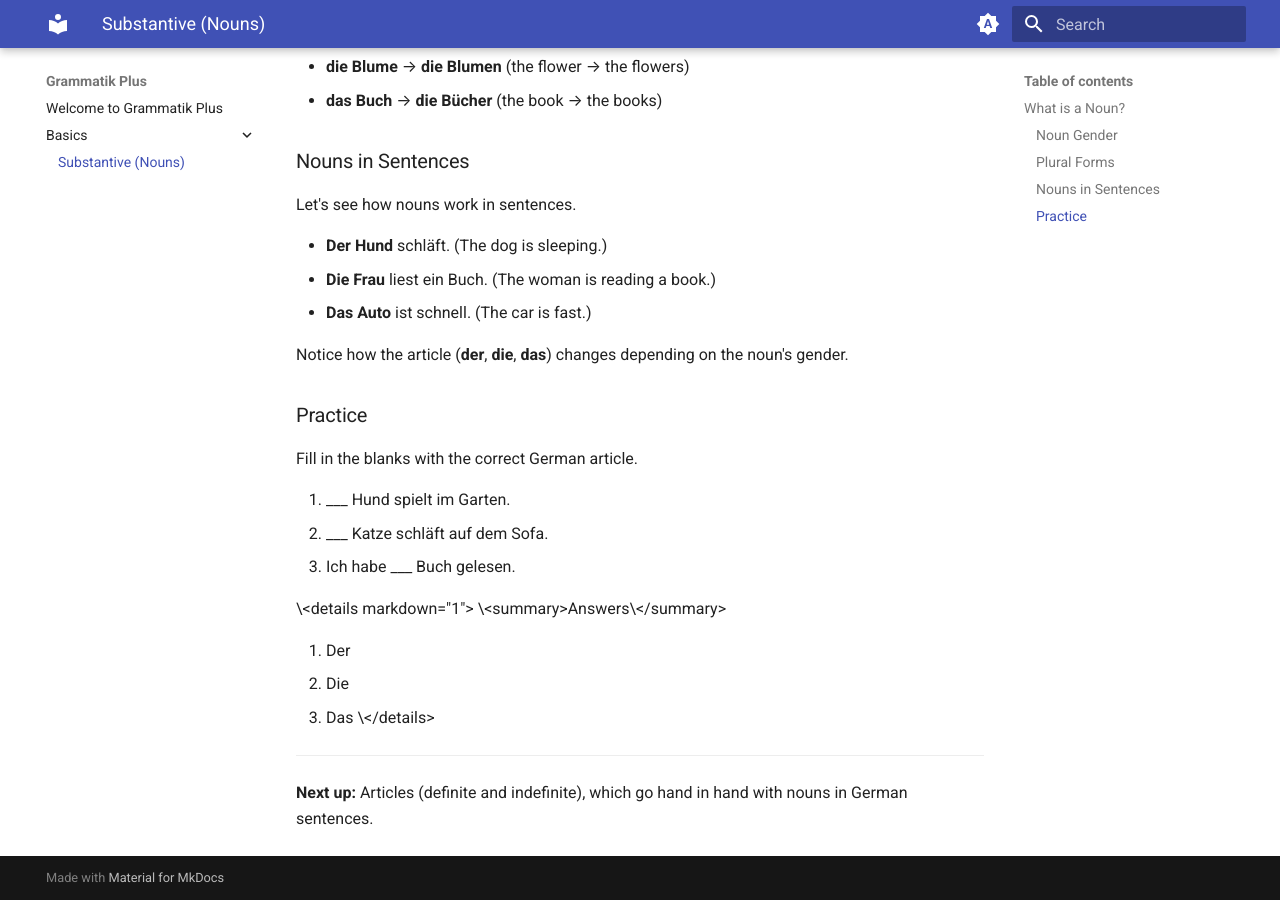
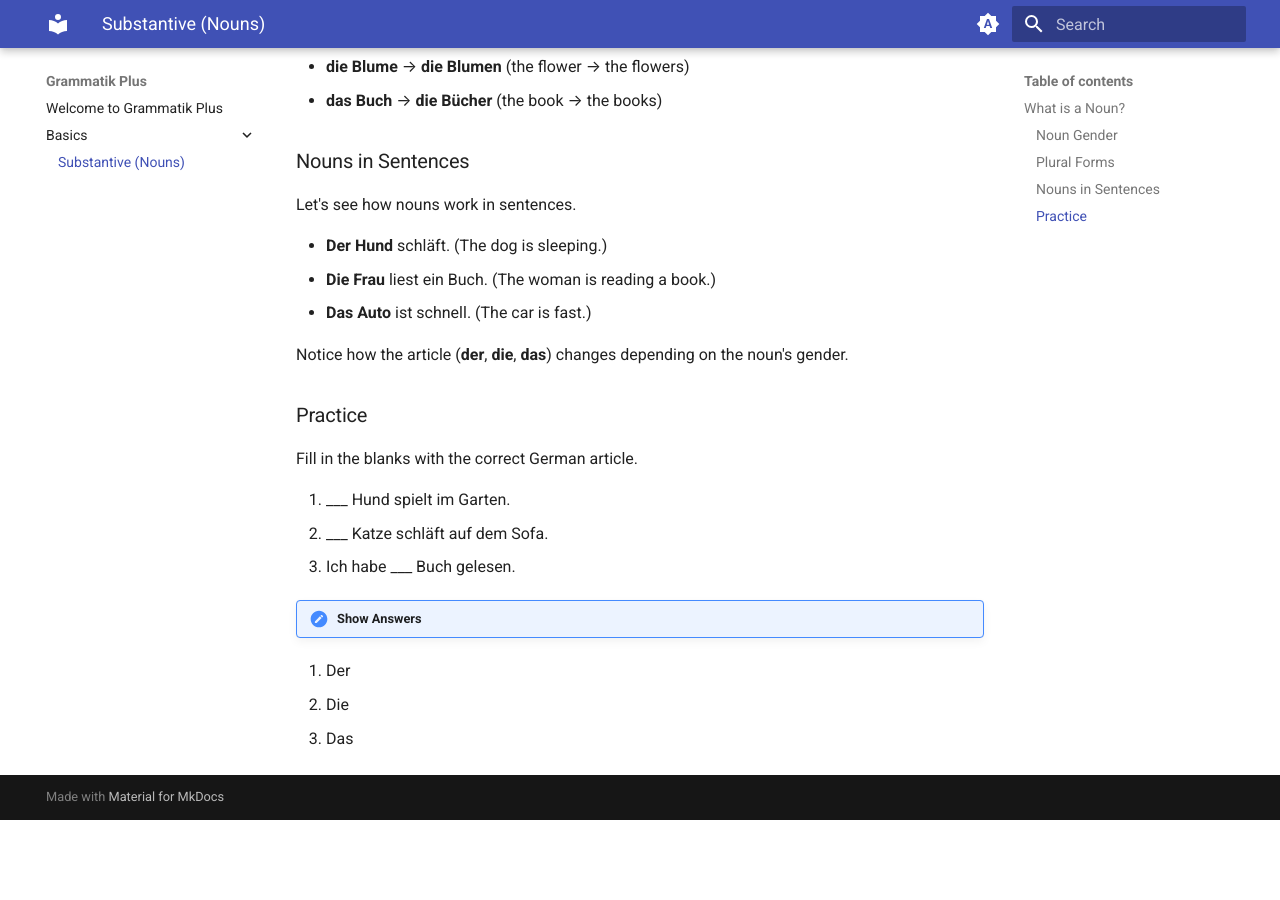
Before and after one commit to grammatikplus/grammatikplus.de, an MkDocs documentation site: the page built from docs/basics/nouns.md, in a window 1280 px wide and 900 px high, scrolled down 1076 px. Built offline with MkDocs 1.6.1 and Material for MkDocs 9.7.7, drawn with Linux system fonts in a browser that asks for light colours; after the commit the page ends 1896 px from its top, so only the background shows below that.

Commit message:
Add Admonitions extension

```diff
--- a/docs/basics/nouns.md
+++ b/docs/basics/nouns.md
@@ -57,14 +57,8 @@ Fill in the blanks with the correct German article.
 2. \_\_\_ Katze schläft auf dem Sofa.
 3. Ich habe \_\_\_ Buch gelesen.
 
-\<details markdown="1"\>
-\<summary\>Answers\</summary\>
+!!! details "Show Answers"
 
 1. Der
 2. Die
 3. Das
-    \</details\>
-
----
-
-**Next up:** Articles (definite and indefinite), which go hand in hand with nouns in German sentences.
--- a/mkdocs.yml
+++ b/mkdocs.yml
@@ -21,3 +21,8 @@ theme:
       toggle:
         icon: material/weather-sunny
         name: Switch to system preference
+
+markdown_extensions:
+  - admonition
+  - pymdownx.details
+  - pymdownx.superfences
```
